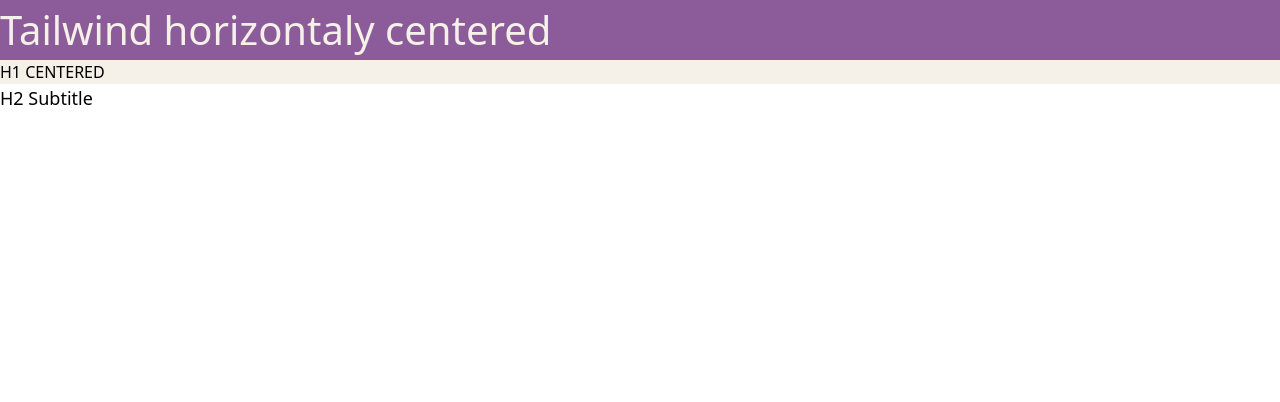
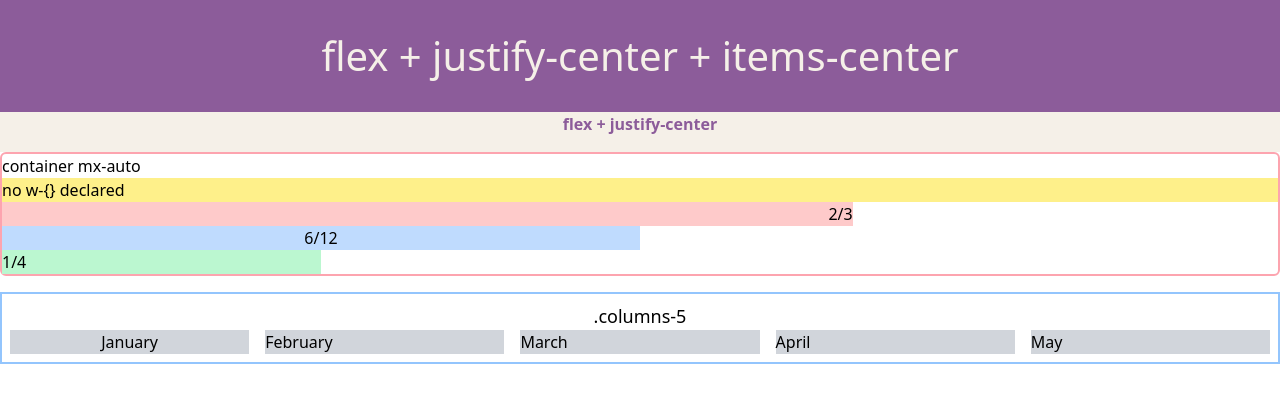
Before and after one commit to leticarolina/recipes-tailwind-essentials, a website: page essentials.html in a window 1280 px wide. Drawn offline with Linux system fonts and the light colour scheme.

Commit message:
tailwind config and columns

```diff
--- a/essentials.html
+++ b/essentials.html
@@ -7,12 +7,39 @@
     <link rel="stylesheet" href="/src/output.css" />
   </head>
   <body>
-    <!-- centering a single element -->
-    <!-- Adding Custom Styles to text and background using square brackets , the bg purple is overring the @apply-->
-    <h1 class="bg-[#8c5c9a] text-[40px] text-secondary-100">
-      Tailwind horizontaly centered
+    <div
+      class="bg-[#8c5c9a] text-[40px] text-secondary-100 flex justify-center items-center h-28"
+    >
+      <!-- centering a single element -->
+      <!-- Adding Custom Styles from config.js to text and background using square brackets , the bg purple is overring any @apply-->
+      flex + justify-center + items-center
+    </div>
+    <h1 class="text-[#8c5c9a] font-bold flex justify-center h-10">
+      flex + justify-center
     </h1>
-    <h1 class="uppercase">h1 Centered</h1>
-    <h2 class="lo">H2 Subtitle</h2>
+    <!-- <iframe
+      class="w-full aspect-video h-full"
+      src="https://www.youtube.com/embed/a6IIhwZv4ls?si=7xcYfW88jY4Z5zHq"
+    ></iframe> -->
+
+    <div class="container border-rose-300 border-2 rounded-md mx-auto">
+      <h3>container mx-auto</h3>
+      <!-- container will fix the element width accoring to current breakpoint -->
+      <div class="bg-yellow-200">no w-{} declared</div>
+      <div class="bg-red-200 w-2/3 flex justify-end">2/3</div>
+      <div class="bg-blue-200 w-6/12 flex justify-center">6/12</div>
+      <div class="bg-green-200 w-1/4">1/4</div>
+    </div>
+
+    <div class="mt-4 border-blue-300 border-2 p-2">
+      <h2 class="flex justify-center">.columns-5</h2>
+      <div class="columns-5">
+        <div class="bg-gray-300 h-center">January</div>
+        <div class="bg-gray-300">February</div>
+        <div class="bg-gray-300">March</div>
+        <div class="bg-gray-300">April</div>
+        <div class="bg-gray-300">May</div>
+      </div>
+    </div>
   </body>
 </html>
--- a/package.json
+++ b/package.json
@@ -10,7 +10,7 @@
     "tailwindcss": "^3.4.0"
   },
   "scripts": {
-    "start": "tailwindcss build -i ./src/input.css -o ./src/output.css",
+    "watch-css": "tailwindcss build -i ./src/input.css -o ./src/output.css --watch",
     "build-css": "tailwindcss build -i ./src/input.css -o ./src/output.css",
     "tailwind": "npx tailwindcss -i ./src/input.css -o ./src/output.css --watch"
   },
--- a/src/input.css
+++ b/src/input.css
@@ -39,3 +39,9 @@
     @apply text-lg;
   }
 }
+
+@layer utilities {
+  .h-center {
+    @apply flex justify-center;
+  }
+}
--- a/tailwind.config.js
+++ b/tailwind.config.js
@@ -1,6 +1,6 @@
 /** @type {import('tailwindcss').Config} */
 module.exports = {
-  content: ["*.html"],
+  content: ["*.{html,js}"],
   theme: {
     extend: {
       screens: {
```
Also changed, not shown: src/output.css.
